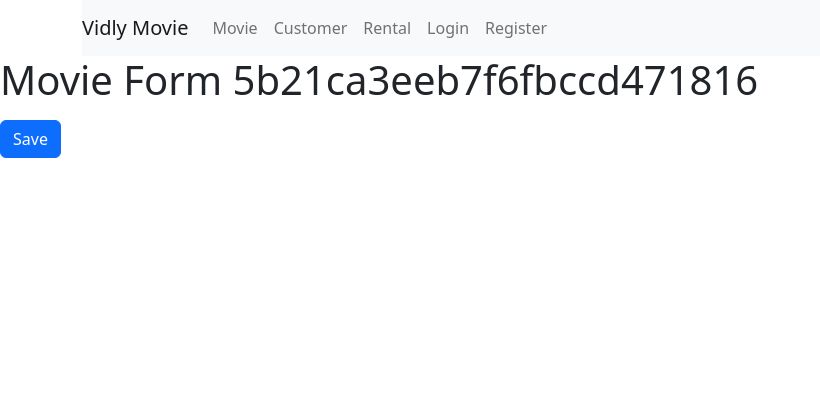
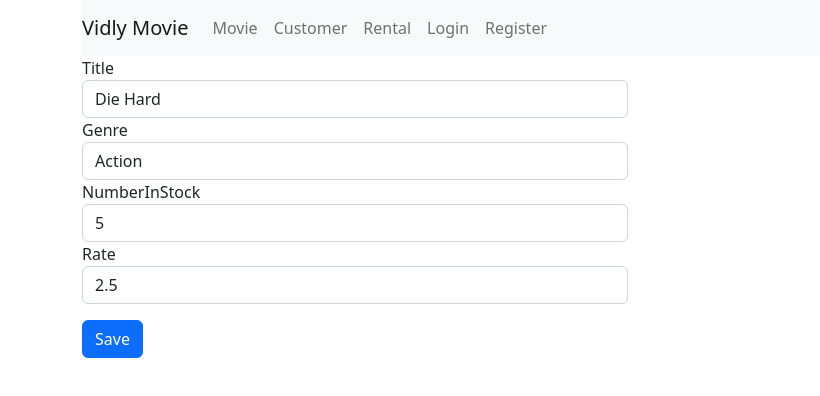
Before and after one commit to AzharUddinSheikh/VidlyModieApp, a React (Create React App) app: page /movie/5b21ca3eeb7f6fbccd471816 in a window 1280 px wide. Shown: the top 396 px of the page, without its empty margins (0-820 px from the left). Built offline with nearby package versions, Linux system fonts and the light colour scheme.

Commit message:
react hook form movie form and add new movie form

```diff
--- a/src/App.js
+++ b/src/App.js
@@ -21,6 +21,8 @@ function App() {
 
         <Route path='/movie/:id' element={<MovieDetail />} />
 
+        <Route path='/movies/new' element={<MovieDetail />} />
+
         <Route path='/movies' element={<Movie />} />
 
         <Route path='/login' element={<LoginForm />} />
--- a/src/component/MovieDetail.jsx
+++ b/src/component/MovieDetail.jsx
@@ -1,15 +1,100 @@
-import React from 'react'
+import { yupResolver } from '@hookform/resolvers/yup';
+import { useForm } from 'react-hook-form';
 import { useParams } from 'react-router-dom';
+import Input from './common/Input';
+import * as yup from 'yup';
+import { getMovie } from '../server/fakeMovieService';
+import { useState } from 'react';
+import { useEffect } from 'react';
+
+const newMovie = {
+    id:'',
+    title:'',
+    genre:{ _id: "5b21ca3eeb7f6fbccd471818", name: "Action" },
+    numberInStock: '',
+    dailyRentalRate: ''
+}
+
+const MovieDetail = () => {
+    const movieId = useParams()?.id;
+    const [movie, setMovie] = useState(newMovie);
+
+    const schema = yup.object({
+        Title: yup.string().required(),
+        Genre: yup.
+                mixed().
+                oneOf(['Action', 'Thriller', 'Comedy']).
+                required(),
+        NumberInStock: yup.
+                    number().
+                    transform((value) => (isNaN(value) ? 0 : value)).
+                    integer().
+                    positive().
+                    required('Please Provide The Stock'),
+        Rate: yup.
+                number().
+                transform((value) => (isNaN(value) ? 0 : value)).
+                positive().
+                max(10, 'Should Not be Greater than 10').
+                required('Please Provide The Rate'),
+    })
+    const {register, reset, formState : {errors}, handleSubmit, setError} = useForm({resolver: yupResolver(schema)})
+
+    const onSubmit = data => {
+        console.log('movie new data is been submitted')
+    }
+
+    useEffect(() => {
+        const getMovieById = (id) => {
+            if (id !== undefined) {
+                const movie = getMovie(id)
+                reset({
+                        Title : movie.title,
+                        Genre : movie.genre.name,
+                        NumberInStock : movie.numberInStock,
+                        Rate : movie.dailyRentalRate})
+            }
+            return newMovie
+        }
+        setMovie(getMovieById(movieId));
+    }, [])
 
 
-const MovieDetail = () => {
-    const movieID = useParams()?.id;
-
     return (
-        <>
-            <h1 className='mb-3'>Movie Form {movieID}</h1>
-            <button className='btn btn-primary'>Save</button>
-        </>
+       <div className="container">
+            <div className="row">
+                <div className="col">
+                    <form onSubmit={handleSubmit(onSubmit)} noValidate>
+                        <Input
+                            id='title'
+                            label='Title'
+                            errors={errors}
+                            register={register}
+                            type='text'/>
+                        <Input
+                            id='genre'
+                            label='Genre'
+                            errors={errors}
+                            register={register}
+                            type='text'/>
+                        <Input
+                            id='stock'
+                            label='NumberInStock'
+                            errors={errors}
+                            register={register}
+                            type='number'/>
+                        <Input
+                            id='rate'
+                            label='Rate'
+                            errors={errors}
+                            register={register}
+                            type='number'/>
+                        <button type='submit' className='btn btn-primary mt-3'>Save</button>
+                    </form>
+                </div>
+                <div className="col"></div>
+            </div>
+       </div>
     );
 }
 
--- a/src/component/RegisterForm.jsx
+++ b/src/component/RegisterForm.jsx
@@ -8,7 +8,7 @@ import { useForm } from 'react-hook-form';
 const RegisterForm = () => {
 
     const schema = yup.object({
-        Username: yup.string().required(),
+        Username: yup.string().email().required(),
         Password: yup.string().min(5).required(),
         Name: yup.string().required()
     }).required();
--- a/src/movie.jsx
+++ b/src/movie.jsx
@@ -6,6 +6,7 @@ import { genres } from './server/fakeGenreService';
 import { getMovies } from './server/fakeMovieService';
 import { paginate } from './utils/paginate';
 import _ from 'lodash';
+import { NavLink } from 'react-router-dom';
 
 const Movie = () => {
 
@@ -77,7 +78,14 @@ const Movie = () => {
                 </div>
 
                 <div className="col">
-                    <p>Showing {length} movies in the database</p>
+                    <div className="row mt-3">
+                        <div className="col">
+                            <p>Showing {length} movies in the database</p>
+                        </div>
+                        <div className="col-3">
+                            <NavLink to='/movies/new' className='btn btn-primary'>Add Movie</NavLink>
+                        </div>
+                    </div>
 
                     <MovieTable
                         data={data}
```
